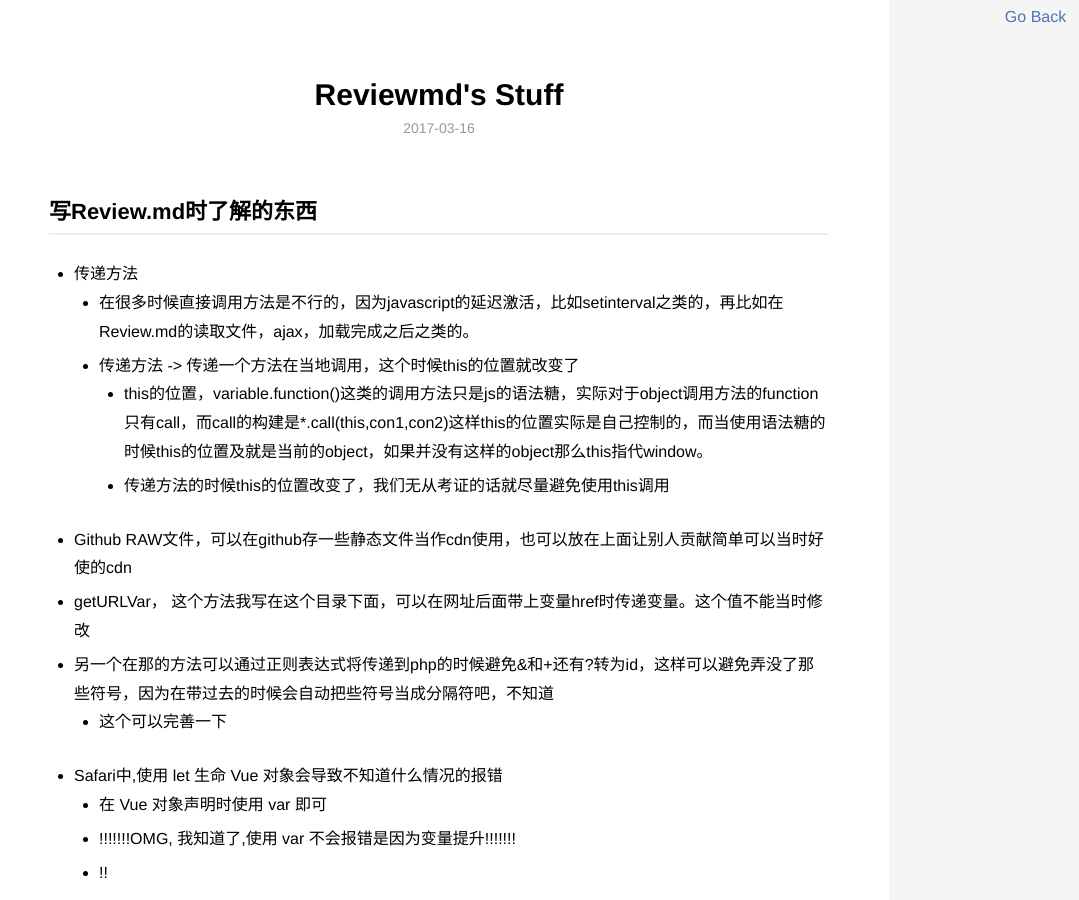
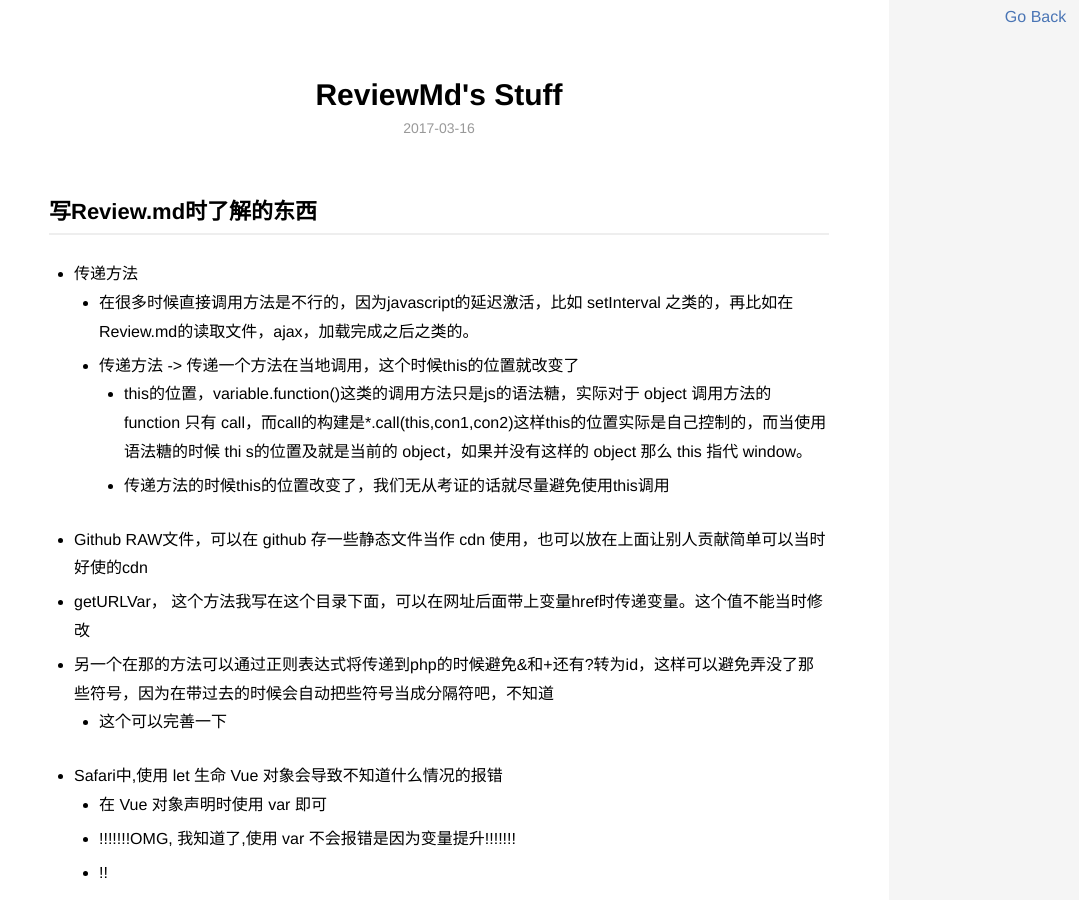
Before and after one commit to WMXPY/blog.mengw.io, a Jekyll site: the page built from _posts/javascript/2017-03-16-Reviewmd-Stuff.md, in a window 1280 px wide and 900 px high. Shown: the whole window, without its empty margins (201-1280 px from the left). Built offline with Jekyll 4.4.1, drawn with Linux system fonts in a browser that asks for light colours.

Commit message:
clean files

```diff
--- a/_posts/javascript/2017-03-16-Reviewmd-Stuff.md
+++ b/_posts/javascript/2017-03-16-Reviewmd-Stuff.md
@@ -1,6 +1,6 @@
 ---
 layout: post
-title:  "Reviewmd's Stuff"
+title:  "ReviewMd's Stuff"
 categories: JavaScript
 description: 以下是我写 Review.md 时觉得可能以后有用的东西
 ---
@@ -8,11 +8,11 @@ description: 以下是我写 Review.md 时觉得可能以后有用的东西
 ## 写Review.md时了解的东西
 
 -   传递方法
-    -   在很多时候直接调用方法是不行的，因为javascript的延迟激活，比如setinterval之类的，再比如在Review.md的读取文件，ajax，加载完成之后之类的。
+    -   在很多时候直接调用方法是不行的，因为javascript的延迟激活，比如 setInterval 之类的，再比如在Review.md的读取文件，ajax，加载完成之后之类的。
     -   传递方法 -> 传递一个方法在当地调用，这个时候this的位置就改变了
-        -   this的位置，variable.function()这类的调用方法只是js的语法糖，实际对于object调用方法的function只有call，而call的构建是\*.call(this,con1,con2)这样this的位置实际是自己控制的，而当使用语法糖的时候this的位置及就是当前的object，如果并没有这样的object那么this指代window。
+        -   this的位置，variable.function()这类的调用方法只是js的语法糖，实际对于 object 调用方法的 function 只有 call，而call的构建是\*.call(this,con1,con2)这样this的位置实际是自己控制的，而当使用语法糖的时候 thi s的位置及就是当前的 object，如果并没有这样的 object 那么 this 指代 window。
         -   传递方法的时候this的位置改变了，我们无从考证的话就尽量避免使用this调用
--   Github RAW文件，可以在github存一些静态文件当作cdn使用，也可以放在上面让别人贡献简单可以当时好使的cdn
+-   Github RAW文件，可以在 github 存一些静态文件当作 cdn 使用，也可以放在上面让别人贡献简单可以当时好使的cdn
 -   getURLVar， 这个方法我写在这个目录下面，可以在网址后面带上变量href时传递变量。这个值不能当时修改
 -   另一个在那的方法可以通过正则表达式将传递到php的时候避免&和+还有?转为id，这样可以避免弄没了那些符号，因为在带过去的时候会自动把些符号当成分隔符吧，不知道
     -   这个可以完善一下
```
Also changed, not shown: _storage/javascript/2017-11-14-Online-Voice-Chat.md (renamed from _posts/javascript/2017-11-14-Online-Voice-Chat.md, +6 -6 lines).
